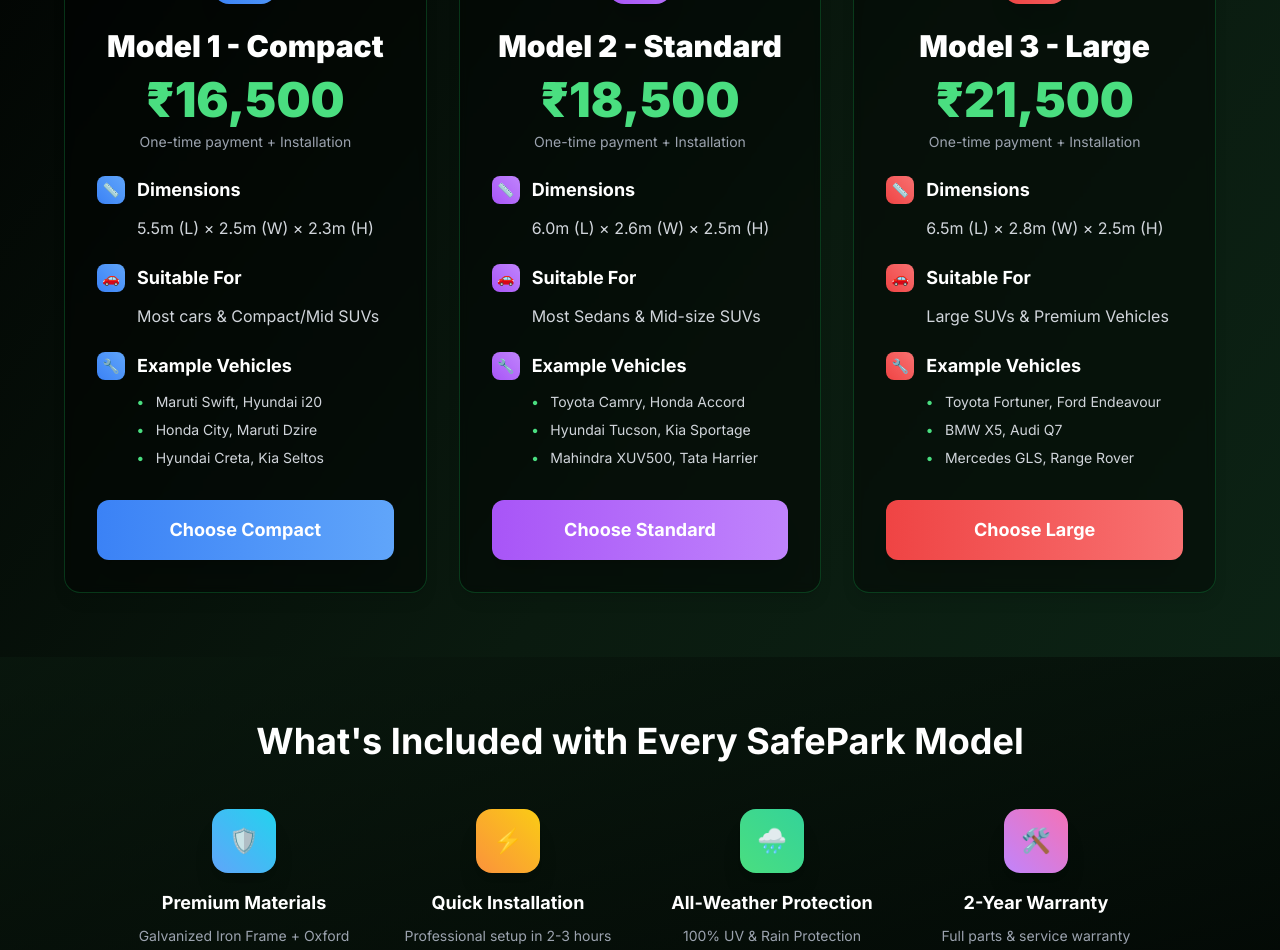
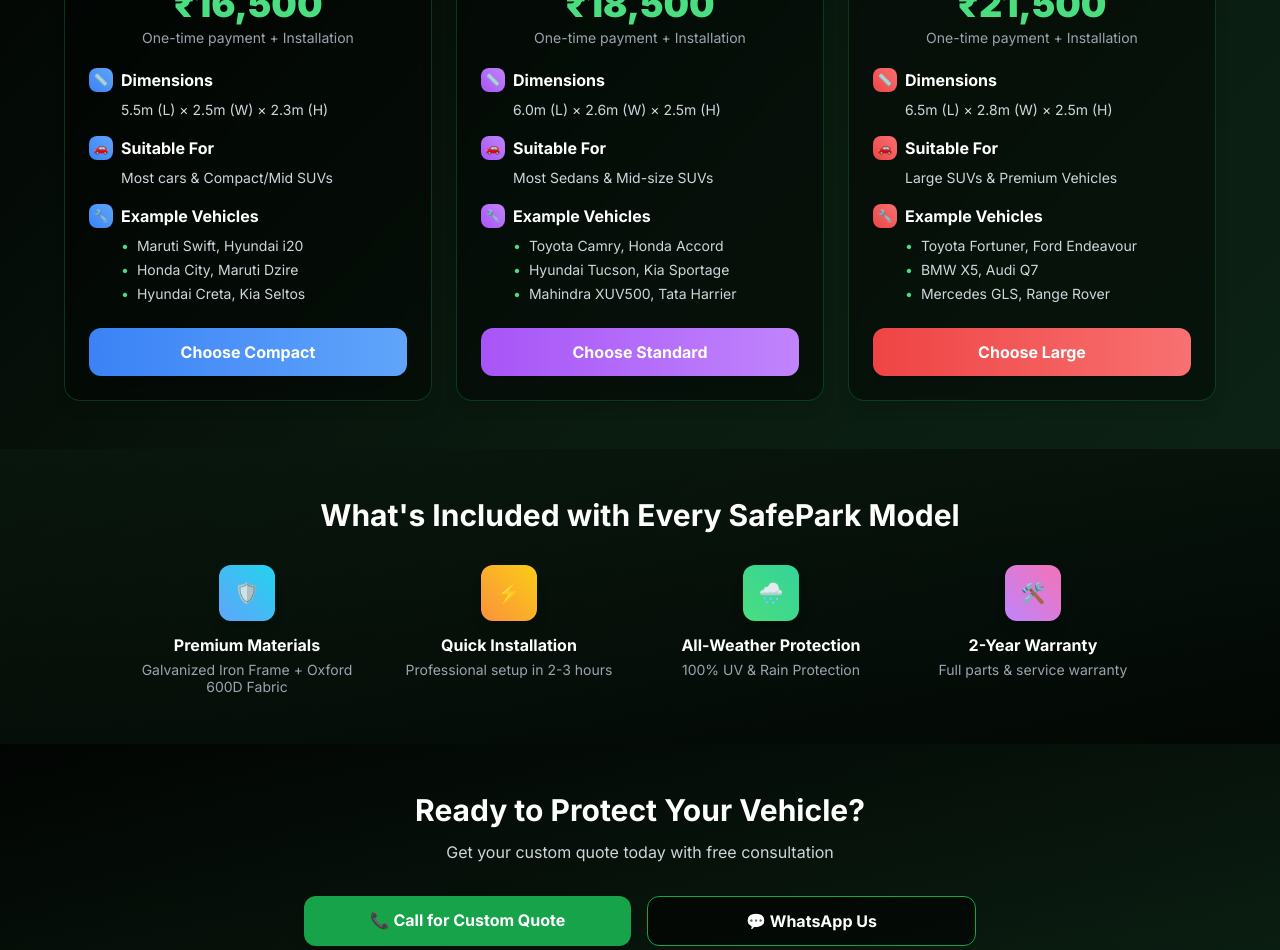
Before and after one commit to skillmates07-stack/safepark-website, a Next.js app: page /pricing in a window 1280 px wide. Shown: the part 480-1430 px from the top of the page. Built offline with nearby package versions, Linux system fonts and the light colour scheme.

Commit message:
Update page.tsx

```diff
--- a/src/app/pricing/page.tsx
+++ b/src/app/pricing/page.tsx
@@ -1,22 +1,22 @@
 export default function PricingPage() {
   return (
     <main className="pt-[56px] bg-gradient-to-br from-black via-[#0a1a0f] to-[#0d2818] min-h-screen">
-      {/* BALANCED PRICING HERO */}
-      <section className="py-12 px-4 lg:px-8">
+      {/* MINIMAL TOP SPACE HERO */}
+      <section className="py-6 px-4 lg:px-8">
         <div className="max-w-6xl mx-auto text-center">
-          <h1 className="text-4xl lg:text-5xl font-black text-white mb-4">
+          <h1 className="text-4xl lg:text-5xl font-black text-white mb-3">
             Choose Your <span className="text-green-400">SafePark</span> Pricing
           </h1>
-          <p className="text-lg text-gray-300 mb-8 max-w-3xl mx-auto leading-relaxed">
+          <p className="text-lg text-gray-300 mb-6 max-w-3xl mx-auto leading-relaxed">
             Find the perfect plan for your vehicle. All models use a <span className="font-semibold text-white">premium GI frame and Oxford 600D fabric.</span>
           </p>
         </div>
       </section>
 
-      {/* BALANCED PRICING CARDS */}
-      <section className="px-4 lg:px-8 pb-16">
+      {/* TIGHT SPACING PRICING CARDS */}
+      <section className="px-4 lg:px-8 pb-12">
         <div className="max-w-6xl mx-auto">
-          <div className="grid grid-cols-1 md:grid-cols-3 gap-8">
+          <div className="grid grid-cols-1 md:grid-cols-3 gap-6">
             {[
               {
                 id: 1,
@@ -52,61 +52,61 @@ export default function PricingPage() {
                 examples: ["Toyota Fortuner, Ford Endeavour", "BMW X5, Audi Q7", "Mercedes GLS, Range Rover"]
               }
             ].map((plan) => (
-              <div key={plan.id} className="relative bg-black/40 backdrop-blur-sm border border-green-600/30 rounded-2xl p-8 hover:scale-[1.02] hover:shadow-2xl transition-all duration-300 shadow-lg">
+              <div key={plan.id} className="relative bg-black/40 backdrop-blur-sm border border-green-600/30 rounded-2xl p-6 hover:scale-[1.02] hover:shadow-2xl transition-all duration-300 shadow-lg">
 
                 {/* Popular Badge */}
                 {plan.popular && (
-                  <div className="absolute -top-4 left-1/2 transform -translate-x-1/2 bg-gradient-to-r from-purple-600 to-pink-600 text-white px-6 py-2 rounded-full text-sm font-bold shadow-lg">
+                  <div className="absolute -top-3 left-1/2 transform -translate-x-1/2 bg-gradient-to-r from-purple-600 to-pink-600 text-white px-4 py-1 rounded-full text-sm font-bold shadow-lg">
                     ⭐ Most Popular
                   </div>
                 )}
 
                 {/* Plan Number */}
-                <div className={`w-16 h-16 bg-gradient-to-tr ${plan.color} rounded-2xl flex items-center justify-center mb-6 mx-auto shadow-xl`}>
-                  <span className="text-white font-black text-2xl">{plan.id}</span>
+                <div className={`w-14 h-14 bg-gradient-to-tr ${plan.color} rounded-2xl flex items-center justify-center mb-4 mx-auto shadow-lg`}>
+                  <span className="text-white font-black text-xl">{plan.id}</span>
                 </div>
 
                 {/* Title & Price */}
-                <div className="text-center mb-6">
-                  <h3 className="text-2xl lg:text-3xl font-black text-white mb-3">{plan.title}</h3>
-                  <div className="text-4xl lg:text-5xl font-black text-green-400 mb-2">{plan.price}</div>
+                <div className="text-center mb-5">
+                  <h3 className="text-2xl font-black text-white mb-2">{plan.title}</h3>
+                  <div className="text-4xl font-black text-green-400 mb-1">{plan.price}</div>
                   <p className="text-sm text-gray-400">{plan.subtitle}</p>
                 </div>
 
                 {/* Dimensions */}
-                <div className="mb-6">
-                  <div className="flex items-center gap-3 mb-3">
-                    <div className={`w-7 h-7 bg-gradient-to-tr ${plan.color} rounded-lg flex items-center justify-center`}>
-                      <span className="text-white text-sm">📏</span>
+                <div className="mb-4">
+                  <div className="flex items-center gap-2 mb-2">
+                    <div className={`w-6 h-6 bg-gradient-to-tr ${plan.color} rounded-lg flex items-center justify-center`}>
+                      <span className="text-white text-xs">📏</span>
                     </div>
-                    <span className="text-white font-bold text-lg">Dimensions</span>
+                    <span className="text-white font-bold text-base">Dimensions</span>
                   </div>
-                  <p className="text-gray-300 text-base pl-10">{plan.dimensions}</p>
+                  <p className="text-gray-300 text-sm pl-8">{plan.dimensions}</p>
                 </div>
 
                 {/* Suitable For */}
-                <div className="mb-6">
-                  <div className="flex items-center gap-3 mb-3">
-                    <div className={`w-7 h-7 bg-gradient-to-tr ${plan.color} rounded-lg flex items-center justify-center`}>
-                      <span className="text-white text-sm">🚗</span>
+                <div className="mb-4">
+                  <div className="flex items-center gap-2 mb-2">
+                    <div className={`w-6 h-6 bg-gradient-to-tr ${plan.color} rounded-lg flex items-center justify-center`}>
+                      <span className="text-white text-xs">🚗</span>
                     </div>
-                    <span className="text-white font-bold text-lg">Suitable For</span>
+                    <span className="text-white font-bold text-base">Suitable For</span>
                   </div>
-                  <p className="text-gray-300 text-base pl-10">{plan.suitable}</p>
+                  <p className="text-gray-300 text-sm pl-8">{plan.suitable}</p>
                 </div>
 
                 {/* Example Vehicles */}
-                <div className="mb-8">
-                  <div className="flex items-center gap-3 mb-3">
-                    <div className={`w-7 h-7 bg-gradient-to-tr ${plan.color} rounded-lg flex items-center justify-center`}>
-                      <span className="text-white text-sm">🔧</span>
+                <div className="mb-6">
+                  <div className="flex items-center gap-2 mb-2">
+                    <div className={`w-6 h-6 bg-gradient-to-tr ${plan.color} rounded-lg flex items-center justify-center`}>
+                      <span className="text-white text-xs">🔧</span>
                     </div>
-                    <span className="text-white font-bold text-lg">Example Vehicles</span>
+                    <span className="text-white font-bold text-base">Example Vehicles</span>
                   </div>
-                  <ul className="text-sm text-gray-300 pl-10 space-y-2">
+                  <ul className="text-sm text-gray-300 pl-8 space-y-1">
                     {plan.examples.map((example, idx) => (
                       <li key={idx} className="flex items-center">
-                        <span className="text-green-400 mr-3 font-bold">•</span>
+                        <span className="text-green-400 mr-2">•</span>
                         {example}
                       </li>
                     ))}
@@ -114,20 +114,20 @@ export default function PricingPage() {
                 </div>
 
                 {/* CTA Button */}
-                <button className={`w-full py-4 px-6 bg-gradient-to-r ${plan.color} hover:scale-105 text-white font-bold text-lg rounded-xl shadow-xl transition-all duration-300`}>
+                <a href="tel:+919600840058" className={`w-full block py-3 px-4 bg-gradient-to-r ${plan.color} hover:scale-105 text-white font-bold text-base rounded-xl shadow-lg transition-all duration-300 text-center`}>
                   Choose {plan.title.split(' - ')[1]}
-                </button>
+                </a>
               </div>
             ))}
           </div>
         </div>
       </section>
 
-      {/* BALANCED WHAT'S INCLUDED */}
-      <section className="px-4 lg:px-8 py-16 bg-gradient-to-br from-[#0a1a0f]/60 to-black/80">
+      {/* TIGHT WHAT'S INCLUDED */}
+      <section className="px-4 lg:px-8 py-12 bg-gradient-to-br from-[#0a1a0f]/60 to-black/80">
         <div className="max-w-5xl mx-auto text-center">
-          <h2 className="text-3xl lg:text-4xl font-bold text-white mb-12">What's Included with Every SafePark Model</h2>
-          <div className="grid grid-cols-2 md:grid-cols-4 gap-8">
+          <h2 className="text-3xl font-bold text-white mb-8">What's Included with Every SafePark Model</h2>
+          <div className="grid grid-cols-2 md:grid-cols-4 gap-6">
             {[
               {
                 icon: "🛡️",
@@ -155,27 +155,27 @@ export default function PricingPage() {
               }
             ].map((feature, idx) => (
               <div key={idx} className="text-center">
-                <div className={`w-16 h-16 bg-gradient-to-tr ${feature.color} rounded-2xl flex items-center justify-center mb-4 mx-auto shadow-xl`}>
-                  <span className="text-2xl">{feature.icon}</span>
+                <div className={`w-14 h-14 bg-gradient-to-tr ${feature.color} rounded-xl flex items-center justify-center mb-3 mx-auto shadow-lg`}>
+                  <span className="text-xl">{feature.icon}</span>
                 </div>
-                <h3 className="text-white font-bold text-lg mb-2">{feature.title}</h3>
-                <p className="text-gray-400 text-sm leading-relaxed">{feature.desc}</p>
+                <h3 className="text-white font-bold text-base mb-1">{feature.title}</h3>
+                <p className="text-gray-400 text-sm leading-tight">{feature.desc}</p>
               </div>
             ))}
           </div>
         </div>
       </section>
 
-      {/* BALANCED CTA SECTION */}
-      <section className="px-4 lg:px-8 py-16 bg-gradient-to-br from-black/80 to-[#0a1a0f]/60">
+      {/* TIGHT CTA SECTION */}
+      <section className="px-4 lg:px-8 py-12 bg-gradient-to-br from-black/80 to-[#0a1a0f]/60">
         <div className="max-w-4xl mx-auto text-center">
-          <h2 className="text-3xl lg:text-4xl font-bold text-white mb-4">Ready to Protect Your Vehicle?</h2>
-          <p className="text-gray-300 text-lg mb-10">Get your custom quote today with free consultation</p>
-          <div className="flex flex-col sm:flex-row gap-6 justify-center max-w-2xl mx-auto">
-            <a href="tel:+919600840058" className="flex-1 bg-green-600 hover:bg-green-500 text-white px-8 py-4 rounded-xl font-bold text-lg shadow-xl transition-all duration-300 text-center hover:scale-105">
+          <h2 className="text-3xl font-bold text-white mb-3">Ready to Protect Your Vehicle?</h2>
+          <p className="text-gray-300 text-base mb-8">Get your custom quote today with free consultation</p>
+          <div className="flex flex-col sm:flex-row gap-4 justify-center max-w-2xl mx-auto">
+            <a href="tel:+919600840058" className="flex-1 bg-green-600 hover:bg-green-500 text-white px-6 py-3 rounded-xl font-bold text-base shadow-lg transition-all duration-300 text-center hover:scale-105">
               📞 Call for Custom Quote
             </a>
-            <a href="https://wa.me/919600840058" className="flex-1 bg-black/60 border border-green-600 text-white px-8 py-4 rounded-xl font-bold text-lg hover:bg-green-900/20 transition-all duration-300 text-center hover:scale-105">
+            <a href="https://wa.me/919600840058" className="flex-1 bg-black/60 border border-green-600 text-white px-6 py-3 rounded-xl font-bold text-base hover:bg-green-900/20 transition-all duration-300 text-center hover:scale-105">
               💬 WhatsApp Us
             </a>
           </div>
```
